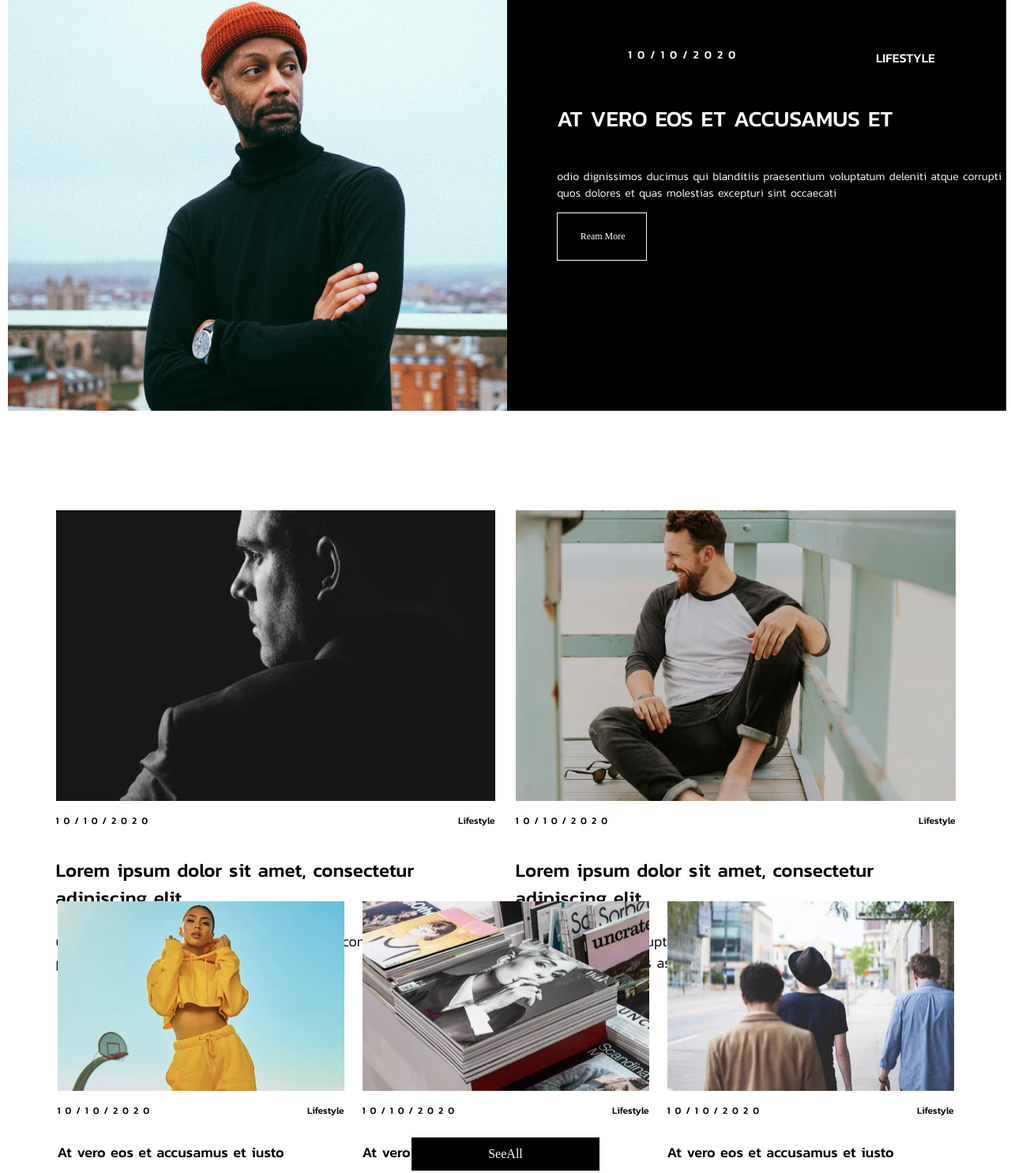
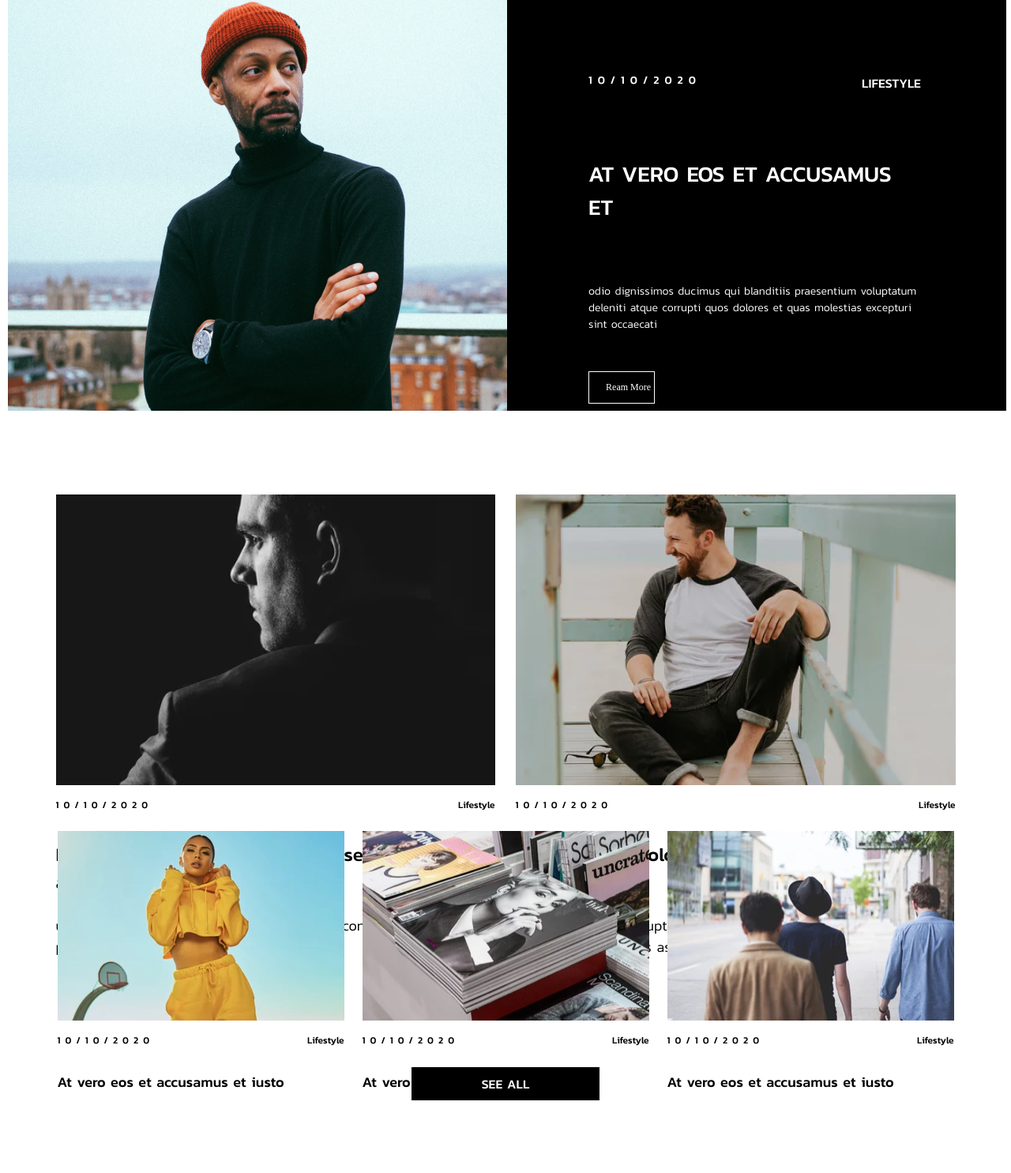
Before and after one commit to SerhiiHolyboroda/page, a plain HTML site: page index.html in a window 1280 px wide. Shown: the part 182-1667 px from the top of the page at 79% size. Drawn offline with Linux system fonts and the light colour scheme.

Commit message:
addin fixes

```diff
--- a/index.html
+++ b/index.html
@@ -46,16 +46,14 @@
     <p class="Featured__Man2__Light">ut aut reiciendis voluptatibus maiores alias consequatur aut perferendis doloribus asperiores repellat.</p>
 
 </div>
+ </div>
 
 
-
-
-</div>
 <div class="ThreeImages">
 
     <div class="ThreeImages__YellowGirl ">
     <div class="ThreeImages__WhiteAndBlack__img1"></div>
-    <img src="../page/img/img-1.png" alt="">
+    <img src="../page/img/img-1.png" alt="GilrInYellow">
     <div class="divToPoseText">  <p class="p10p10p20">10/10/2020</p> <p class="smallInterwies">Lifestyle</p></div>
 
     <p class="atVero">At vero eos et accusamus et iusto</p>
@@ -64,7 +62,7 @@
 
     <div class="ThreeImages__WhiteAndBlack">
     <div class="ThreeImages__WhiteAndBlack__img2"></div>
-    <img src="../page/img/img-2.png" alt="">
+    <img src="../page/img/img-2.png" alt="WhiteAndBlack">
     <div class="divToPoseText">  <p class="p10p10p20">10/10/2020</p> <p class="smallInterwies">Lifestyle</p></div>
 
     <p class="atVero">At vero eos et</p>
@@ -72,7 +70,7 @@
 
     <div class="ThreeImages__Color">
     <div class="ThreeImages__WhiteAndBlack__3"></div>
-    <img src="../page/img/img-3.png" alt="">
+    <img src="../page/img/img-3.png" alt="Color">
     <div class="divToPoseText">  <p class="p10p10p20">10/10/2020</p> <p class="smallInterwies">Lifestyle</p></div>
 
     <p class="atVero">At vero eos et accusamus et iusto</p>
@@ -80,7 +78,7 @@
   </div>
   <div class="seeall">
 
-    SeeAll
+    SEE ALL
 
         </div>
 
@@ -94,7 +92,7 @@
 
         <div class="interviews__Photo ">
         <div class="interviews__Photo__img5"></div>
-        <img src="../page/img/img-5.png" alt="">
+        <img src="../page/img/img-5.png" alt="Photo5">
         <div class="divToPoseText">   <p class="p10p10p20">10/10/2020</p> <p class="smallInterwies">interviews</p></div>
         <p class="atVero">At vero eos et accusamus et iusto</p>
 
@@ -103,7 +101,7 @@
 
         <div class="interviews__ManAndDog">
         <div class="interviews__WhiteAndBlack__img6"></div>
-        <img src="../page/img/img-6.png" alt="">
+        <img src="../page/img/img-6.png" alt="WhiteAndBlack">
         <div class="divToPoseText">  <p class="p10p10p20">10/10/2020</p> <p class="smallInterwies">interviews</p></div>
         <p class="atVero">At vero eos et</p>
 
@@ -111,7 +109,7 @@
 
         <div class="interviews__Girl">
         <div class="interviews__Girl__img7"></div>
-        <img src="../page/img/img-7.png" alt="">
+        <img src="../page/img/img-7.png" alt="Girl">
         <div class="divToPoseText">  <p class="p10p10p20">10/10/2020</p> <p class="smallInterwies">interviews</p></div>
         <p class="atVero">At vero eos et accusamus et iusto</p>
 
@@ -119,7 +117,7 @@
       </div>
       <div class="seeall">
 
-        SeeAll
+        SEE ALL
 
             </div>
 
@@ -153,7 +151,7 @@
 
       <div class="seeall">
 
-        SeeAll
+        SEE ALL
 
             </div>
 
--- a/style.scss
+++ b/style.scss
@@ -31,9 +31,9 @@ $mRright: 23px;
    width: 100%;
    display: flex;
     flex-direction: row;
-    margin-left:2px ;
-    margin-right:2px ;
-}
+    margin-left:2px;
+    margin-right:2px;
+
 .Man{
  background-image: url(../page/img/PhilipMartin.png);
  background-repeat: no-repeat;
@@ -46,27 +46,29 @@ width: 50%;
 background-color: black;
 height: 570px;
 width: 50%;
-
-
-
-}
+background-repeat: no-repeat;
+background-size: cover;
+ }
 .InsideBlackSqure{
 
     display: flex;
 flex-direction: column;
- margin-left: 10%;
- margin-top: 15%;
+ margin-left: 103px;
+ margin-right: 108px;
+ margin-top: 127px;
+ margin-bottom: 124px;
 &__Here2Divs{
     display: flex;
     flex-direction: row;
-     justify-content: center;
+     justify-content: space-between;
+     margin-bottom:38px;
      }
 &__Date{
     color:$White;
     font-family: Kanit-Medium;
     font-size: 14px;
     letter-spacing: 7px;
-    margin-right: 30%;
+
 
 }
 &__LifeStyle{
@@ -80,12 +82,13 @@ flex-direction: column;
     font-size: 28px;
 }
 &__Odio{
+    margin-top:33px;
     color:$White;
     font-family: Kanit-Light;
     font-size: 14px;
 }
 &__ReadMore{
-    padding: 10px 10px 10px 10px;
+     margin-top:35px;
     color:$White;
     font-size: 12px;
     border: 1px solid $White;
@@ -93,11 +96,14 @@ flex-direction: column;
     margin-right: 80%;
 }
 }
+}
 .Featured{
+    margin-top: 106px;
+
 display: flex;
 flex-direction: row;
    justify-content: center;
-   margin: 10% 10% 10% 10%;
+
    margin-left: 171px;
    margin-right: 171px;
 
@@ -134,7 +140,7 @@ flex-direction: row;
 }
 }
 .ThreeImages{
-
+    margin-top: 58px;
     display: flex;
     flex-direction: row;
     justify-content: center;
@@ -252,6 +258,9 @@ letter-spacing: 6px;
      }
     }
     .seeall{
+
+        font-family: Kanit-Medium;
+        font-weight: 14px;
         margin: 0 auto;
         display: flex;
         height: 42px;
@@ -294,12 +303,12 @@ letter-spacing: 6px;
 
 
     }
-
- @media screen and  (max-width:768px) and (min-width:  480px) {
+    @media screen and  (max-width:768px) and (min-width:  480px) {}
+ @media screen and  (max-width:480px)   {
 
     .ManLookingAtBlackSquare{
 
-
+        width: 100%;
          flex-direction:column;
          .Man{
             height: 50%;
```
Also changed, not shown: img/Group 4.png (added), img/Line 4.png (added), img/Line 5.png (added), style.css, 1 other file.
